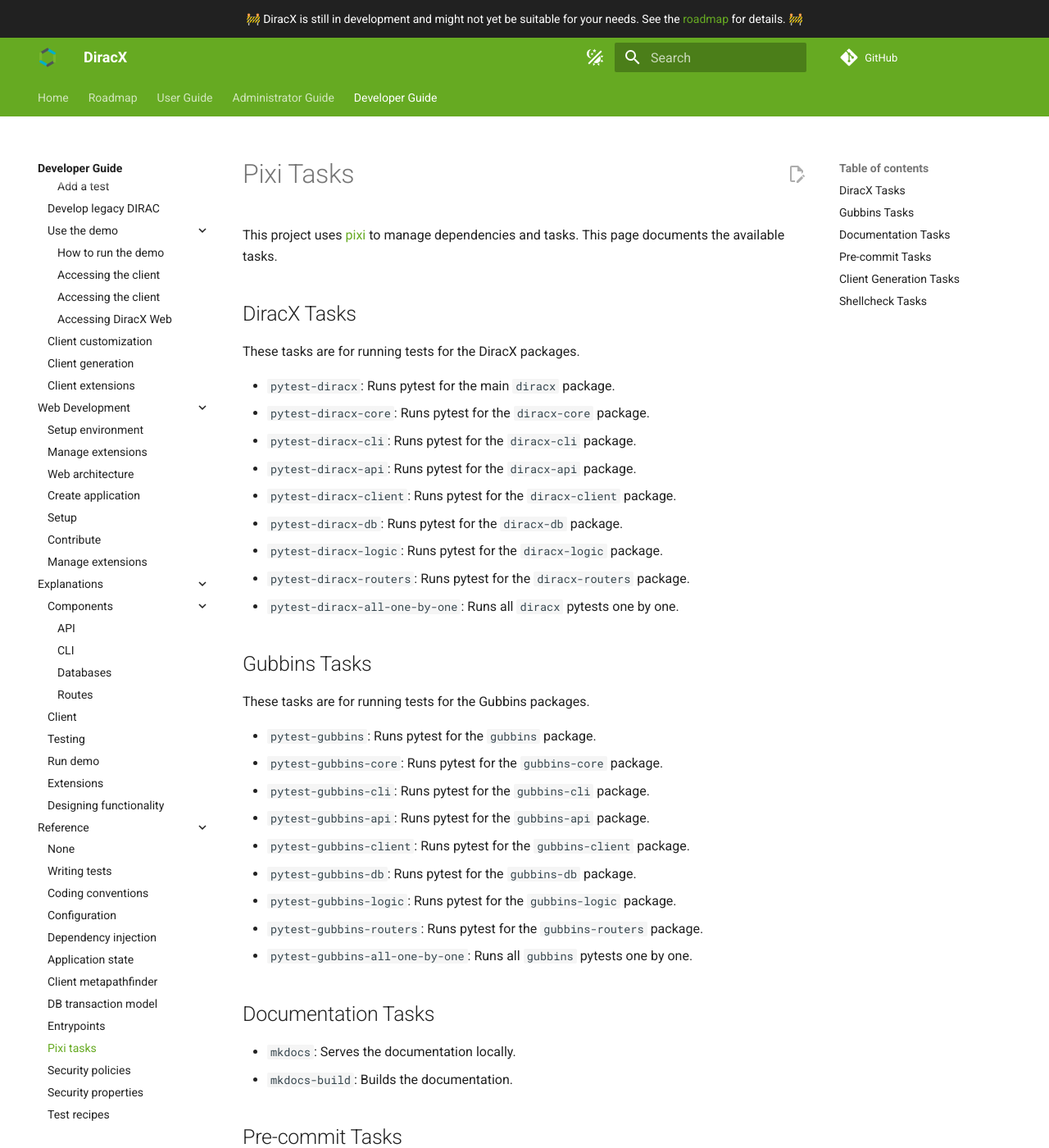
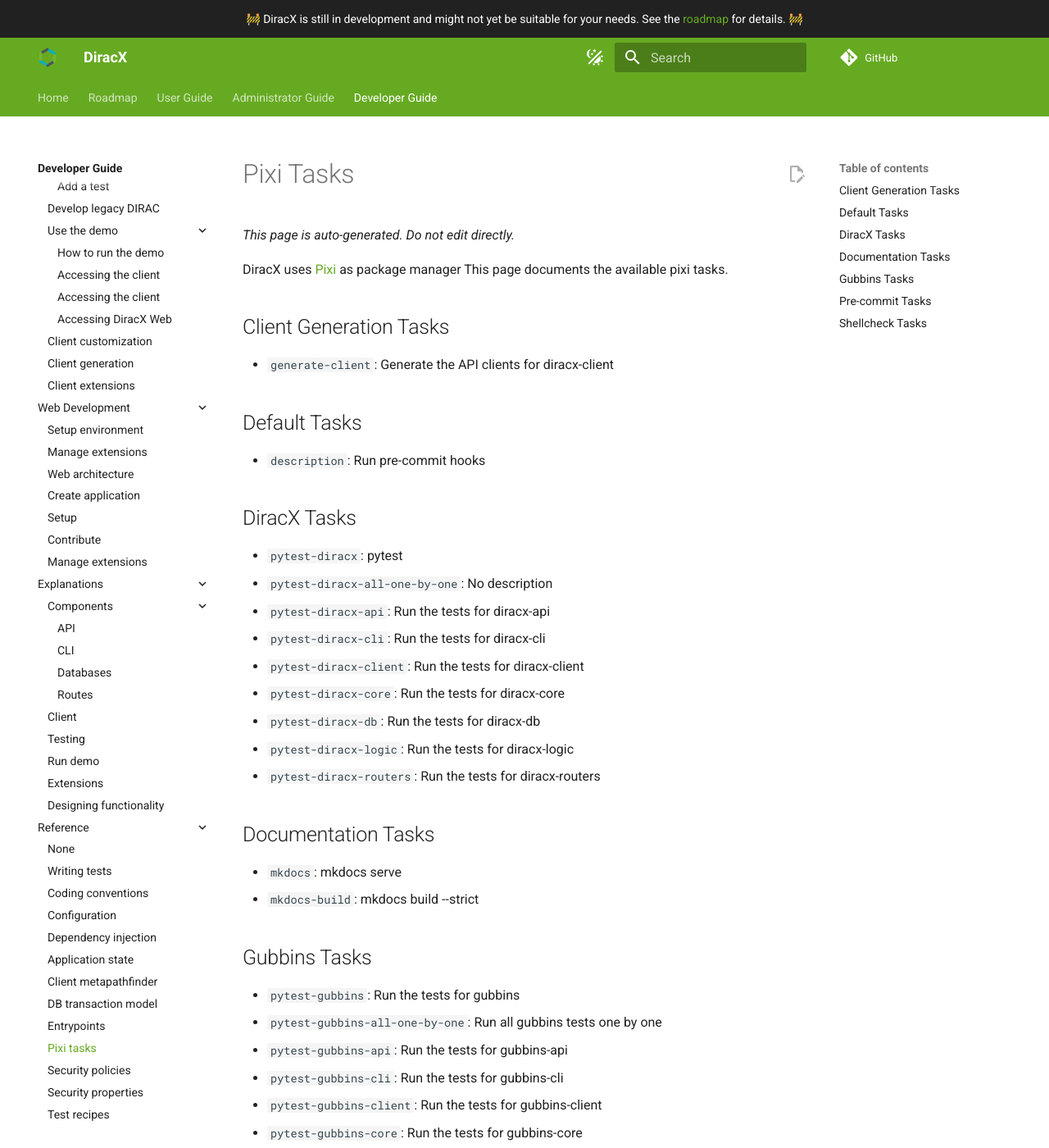
Before and after one commit to DIRACGrid/diracx, an MkDocs documentation site: the page built from docs/dev/reference/pixi-tasks.md, in a window 1280 px wide and 1400 px high. Shown: the whole window at 82% size. Built offline with MkDocs 1.6.1 and Material for MkDocs 9.7.7, drawn with Linux system fonts in a browser that asks for light colours; comment, search, counter and statistics services are not loaded; some of the changed text lies outside the part shown.

Commit message:
docs: auto-generating docs for pixi tasks

```diff
--- a/docs/dev/reference/pixi-tasks.md
+++ b/docs/dev/reference/pixi-tasks.md
@@ -1,48 +1,54 @@
 # Pixi Tasks
 
-This project uses [pixi](https://pixi.sh/) to manage dependencies and tasks. This page documents the available tasks.
+*This page is auto-generated. Do not edit directly.*
+
+DiracX uses [Pixi](https://pixi.dev/) as package manager
+This page documents the available pixi tasks.
+
+## Client Generation Tasks
+
+- `generate-client`: Generate the API clients for diracx-client
+
+## Default Tasks
+
+- `description`: Run pre-commit hooks
 
 ## DiracX Tasks
 
-These tasks are for running tests for the DiracX packages.
+- `pytest-diracx`: pytest
+- `pytest-diracx-all-one-by-one`: No description
+- `pytest-diracx-api`: Run the tests for diracx-api
+- `pytest-diracx-cli`: Run the tests for diracx-cli
+- `pytest-diracx-client`: Run the tests for diracx-client
+- `pytest-diracx-core`: Run the tests for diracx-core
+- `pytest-diracx-db`: Run the tests for diracx-db
+- `pytest-diracx-logic`: Run the tests for diracx-logic
+- `pytest-diracx-routers`: Run the tests for diracx-routers
 
-- `pytest-diracx`: Runs pytest for the main `diracx` package.
-- `pytest-diracx-core`: Runs pytest for the `diracx-core` package.
-- `pytest-diracx-cli`: Runs pytest for the `diracx-cli` package.
-- `pytest-diracx-api`: Runs pytest for the `diracx-api` package.
-- `pytest-diracx-client`: Runs pytest for the `diracx-client` package.
-- `pytest-diracx-db`: Runs pytest for the `diracx-db` package.
-- `pytest-diracx-logic`: Runs pytest for the `diracx-logic` package.
-- `pytest-diracx-routers`: Runs pytest for the `diracx-routers` package.
-- `pytest-diracx-all-one-by-one`: Runs all `diracx` pytests one by one.
+## Documentation Tasks
+
+- `mkdocs`: mkdocs serve
+- `mkdocs-build`: mkdocs build --strict
 
 ## Gubbins Tasks
 
-These tasks are for running tests for the Gubbins packages.
-
-- `pytest-gubbins`: Runs pytest for the `gubbins` package.
-- `pytest-gubbins-core`: Runs pytest for the `gubbins-core` package.
-- `pytest-gubbins-cli`: Runs pytest for the `gubbins-cli` package.
-- `pytest-gubbins-api`: Runs pytest for the `gubbins-api` package.
-- `pytest-gubbins-client`: Runs pytest for the `gubbins-client` package.
-- `pytest-gubbins-db`: Runs pytest for the `gubbins-db` package.
-- `pytest-gubbins-logic`: Runs pytest for the `gubbins-logic` package.
-- `pytest-gubbins-routers`: Runs pytest for the `gubbins-routers` package.
-- `pytest-gubbins-all-one-by-one`: Runs all `gubbins` pytests one by one.
-
-## Documentation Tasks
-
-- `mkdocs`: Serves the documentation locally.
-- `mkdocs-build`: Builds the documentation.
+- `pytest-gubbins`: Run the tests for gubbins
+- `pytest-gubbins-all-one-by-one`: Run all gubbins tests one by one
+- `pytest-gubbins-api`: Run the tests for gubbins-api
+- `pytest-gubbins-cli`: Run the tests for gubbins-cli
+- `pytest-gubbins-client`: Run the tests for gubbins-client
+- `pytest-gubbins-core`: Run the tests for gubbins-core
+- `pytest-gubbins-db`: Run the tests for gubbins-db
+- `pytest-gubbins-logic`: Run the tests for gubbins-logic
+- `pytest-gubbins-routers`: Run the tests for gubbins-routers
 
 ## Pre-commit Tasks
 
-- `pre-commit`: Runs pre-commit hooks.
-
-## Client Generation Tasks
-
-- `generate-client`: Generates the client.
+- `pre-commit`: pre-commit
 
 ## Shellcheck Tasks
 
-- `shellcheck`: Runs shellcheck on all shell scripts.
+- `shellcheck`: Run shellcheck on all shell scripts
+
+---
+Generated by .github/workflows/generate_pixi_tasks_doc.py
```
Also changed, not shown: .pre-commit-config.yaml (+12 -0 lines), pixi.toml (+22 -2 lines), 2 other files.
